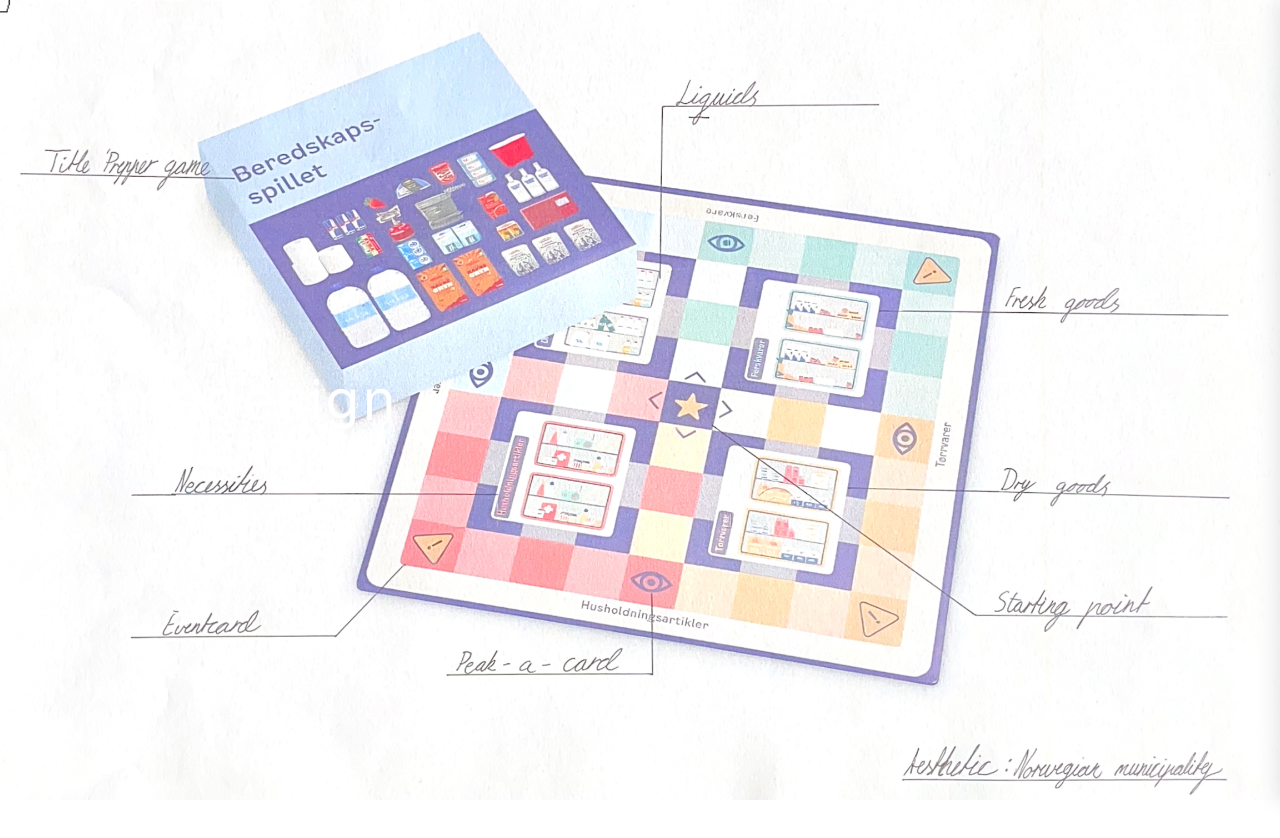
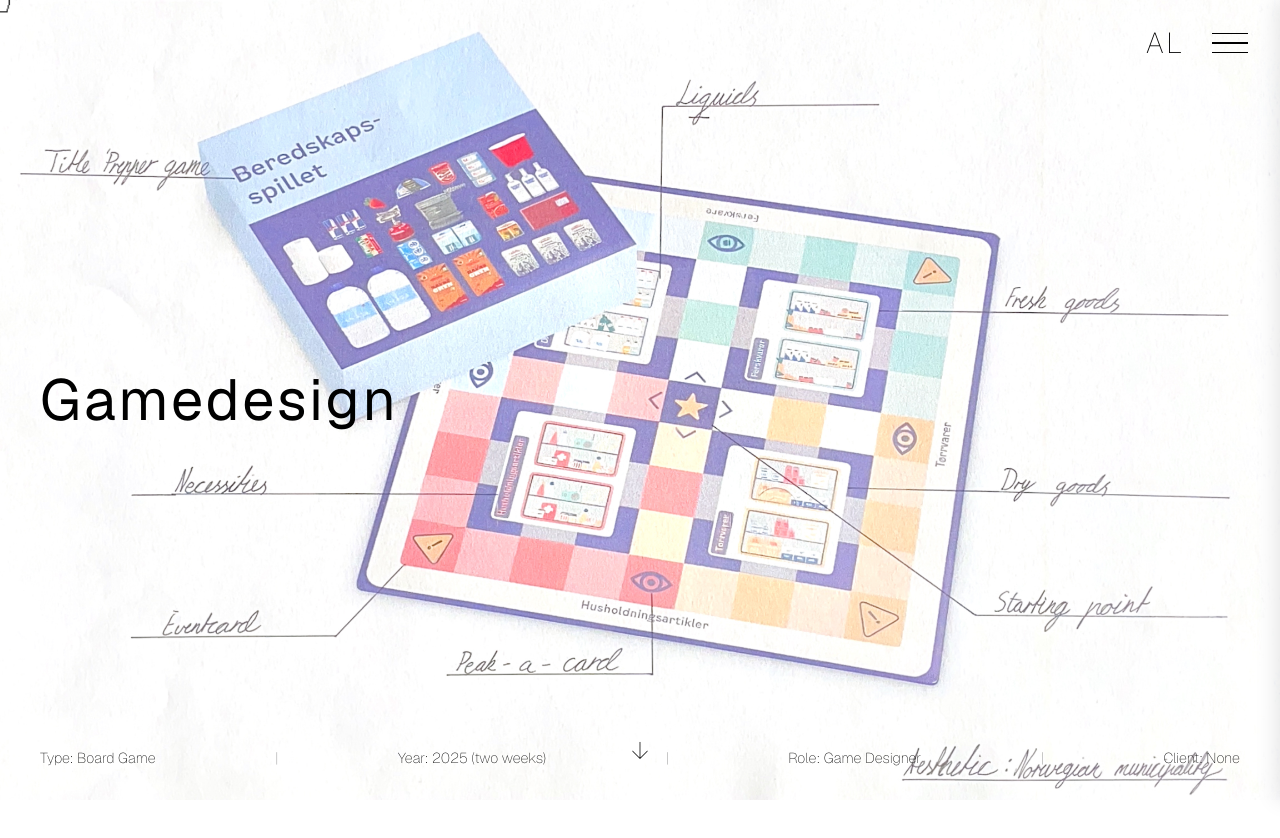
Before and after one commit to AreLandfald/arelandfald-portfolio, a Next.js app: page /work/gamedesign in a window 1280 px wide. Shown: the top 838 px of the page. Built offline with nearby package versions, Linux system fonts and the light colour scheme.

Commit message:
Gamedesign: black hero text/nav over bright board image

```diff
--- a/app/globals.css
+++ b/app/globals.css
@@ -875,6 +875,17 @@ body.about-route .hero-image-full {
 }
 
 /* ============================================================
+   LIGHT HERO — black text/nav over a bright hero image
+   ============================================================ */
+body.light-hero .project-title-hero,
+body.light-hero .hero-meta-overlay,
+body.light-hero .scroll-indicator { color: #000; }
+body.light-hero .nav-brand,
+body.light-hero .nav-brand.white-mode { color: #000; }
+body.light-hero .hamburger-btn span,
+body.light-hero .hamburger-btn.white-mode span { background: #000; }
+
+/* ============================================================
    MOBILE
    ============================================================ */
 @media (max-width: 1024px) {
--- a/app/work/gamedesign/page.tsx
+++ b/app/work/gamedesign/page.tsx
@@ -1,4 +1,5 @@
 import type { Metadata } from "next";
+import BodyClass from "@/components/BodyClass";
 import FadeInObserver from "@/components/FadeInObserver";
 import SlideMenu from "@/components/SlideMenu";
 import ScrollColorMode from "@/components/ScrollColorMode";
@@ -23,6 +24,7 @@ const colors = [
 export default function GamedesignPage() {
   return (
     <>
+      <BodyClass className="light-hero" />
       <FadeInObserver />
       <ScrollColorMode
         rules={[
```
Also changed, not shown: public/Assets/Gamedesign/brettet.notater.kontrastbrettet.nota.jpg (added).
